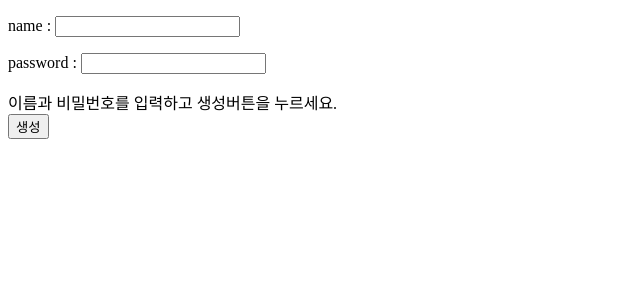
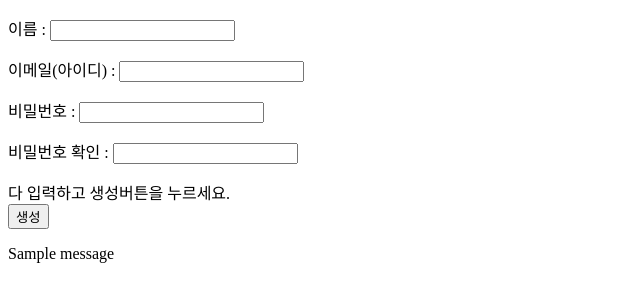
Before and after one commit to knghyunwoo/elice_library, a Flask app: template templates/register.html in a window 1280 px wide. Shown: the top 302 px of the page, without its empty margins (0-640 px from the left). Run offline with Flask 2, Linux system fonts and the light colour scheme; the template is opened without the code that fills it, so the values that code supplies are empty; one stand-in notice (Sample message) is shown.

Commit message:
done except register one issue

```diff
--- a/app.py
+++ b/app.py
@@ -1,6 +1,6 @@
 import pymysql
-from flask import Flask, request, jsonify, session, render_template, redirect, url_for
-from flask_RESTful import reqparse, abort, Api, Resource
+from flask import Flask, request, jsonify, session, render_template, redirect, url_for, flash
+from flask_restful import reqparse, abort, Api, Resource
 from werkzeug.security import check_password_hash, generate_password_hash
 from flask_migrate import Migrate
 from flask_sqlalchemy import SQLAlchemy
@@ -9,105 +9,115 @@ import config
 app = Flask(__name__)
 api = Api(app)
 
-# #데이터베이스 연결, azure mysql로 데이터베이스를 설정하였습니다.
-# db = pymysql.connect(
-#         user = 'knghyunwoo@elice-api',
-#         passwd = 'iAMJENIUS1',
-#         host = 'elice-api.mysql.database.azure.com',
-#         db = 'elice_db',
-#         charset = 'utf8'
-#     )
-# cursor = db.cursor()
+# #데이터베이스 연결
+conn = pymysql.connect(
+        user='root',
+        passwd='Iamjenius1',
+        host='127.0.0.1',
+        db='library',
+        charset='utf8'
+    )
+curs = conn.cursor()
 
-parser = reqparse.RequestParser()
+# parser = reqparse.RequestParser()
 
-#완전 기본루트
+#완전 기본루트 환영루트
 @app.route('/')
-def abc():
-    return """
-        If you want to
-        1. Signup, please add /auth/register
-        2. Login, please add /auth/login
-        3. Logout, please add /auth/logout
-    """
-
-"""
-과제 1
-User APIs : 유저 SignUp / Login / Logout
-
-SignUp API : *fullname*, *email*, *password* 을 입력받아 새로운 유저를 가입시킵니다.
-Login API : *email*, *password* 를 입력받아 특정 유저로 로그인합니다.
-Logout API : 현재 로그인 된 유저를 로그아웃합니다.
-"""
+def welcome():
+    return render_template('welcome.html')
 
 # session을 위한 secret_key 설정
 app.config.from_mapping(SECRET_KEY='dev')
+
 #SIGNUP
-@app.route('/auth/register', methods=['POST'])
+# /register 주소에서 GET과 POST 메소드 방식의 요청을 모두 받음
+@app.route('/register', methods=('GET', 'POST'))
 def register():
+    # POST 요청을 받았다면?
     if request.method == 'POST':
-        fullname = request.form['fullname']
-        email = request.form['email']
+        # 아이디와 비밀번호를 폼에서 가져옵니다.
+        name = request.form['name']
+        username = request.form['username']
+        password = request.form['password']
+        password_check = request.form['password_check']
+
+        error = None
+
+        # 이름이 없다면?
+        if not name:
+            error = '이름이 유효하지 않습니다.'
+        # 아이디가 없다면?
+        elif not username:
+            error = '아이디가 유효하지 않습니다.'
+        # 비밀번호가 없다면?
+        elif not password:
+            error = '비밀번호가 유효하지 않습니다.'
+        elif password != password_check:
+            error = "비밀번호가 비밀번호 확인과 같지 않습니다."
+        # 이미 있는 계정이라면?
+        elif curs.execute(
+            'SELECT idEmail FROM user WHERE idEmail = ?', (username,)
+        ).fetchone() is not None:
+            error = f"{username} 계정은 이미 등록된 계정입니다."
+        # username_tuple = (username, )
+        # query = f"SELECT idEmail FROM user WHERE idEmail = {username_tuple}"
+        # print(curs.execute(query).fetchone())
+        # if curs.execute(query).fetchone() is not None:
+        #     error = '계정은 이미 등록된 계정입니다.'
+
+        # 에러 메세지를 화면에 나타냅니다. (flashing)
+        flash(error)
+
+        # 에러가 발생하지 않았다면 회원가입 실행
+        if error is None:
+            insert_value = (username, generate_password_hash(password), name)
+            query = f"INSERT INTO user (idEmail, password, name) VALUES {insert_value}"
+            curs.execute(query)
+            conn.commit()
+            return redirect(url_for('login'))
+
+
+    return render_template('register.html')
+
+#LOGIN
+@app.route('/login', methods=('GET', 'POST'))
+def login():
+    if request.method == 'POST':
+        username = request.form['username']
         password = request.form['password']
         error = None
 
-        # 아이디가 없다면?
-        if not fullname:
-            error = 'fullname이 유효하지 않습니다.'
-        # 비밀번호가 없다면?
-        elif not password:
-            error = 'Password가 유효하지 않습니다.'
-        # 이메일이 없다면?
-        elif not email:
-            error = 'email이 유효하지 않습니다.'
+        sql = "SELECT * FROM user WHERE idEmail = (%s)"
+        curs.execute(sql, (username))
+        user = curs.fetchone()
 
-        # 에러가 발생하지 않았다면 회원가입 실행
-        # if error is None:
-        #     cursor.execute(
-        #         'INSERT INTO `user` (`fullname`, `email`, `password`) VALUES (%s, %s, %s)',
-        #         (fullname, email, generate_password_hash(password))
-        #     )
-        #     db.commit()
+        print(user)
 
-        return "Success You are now registered"
+        # 입력한 유저의 정보가 없을 때
+        if user is None:
+            error = '등록되지 않은 계정입니다.'
+        elif not check_password_hash(user[1], password): #3번째 인덱스가 비밀번호입니다.
+            error = 'password가 틀렸습니다.'
 
-#LOGIN
-@app.route('/auth/login', methods=['POST'])
-def login():
-    if request.method == 'POST':
-        email = request.form['email']
-        password = request.form['password']
-        error = None
+        # 정상적인 정보를 요청받았다면?
+        if error is None:
+            # 로그인을 위해 기존 session을 비웁니다.
+            session.clear()
+            # 지금 로그인한 유저의 정보로 session을 등록합니다.
+            session['user_id'] = user[0] #0번째 인덱스가 user_id 값입니다.
 
-        sql = "SELECT * FROM user WHERE email = (%s)"
-        # cursor.execute(sql, (email))
-        # user = cursor.fetchone()
-
-        # print(user)
-
-        # # 입력한 유저의 정보가 없을 때
-        # if user is None:
-        #     error = '등록되지 않은 계정입니다.'
-        # elif not check_password_hash(user[3], password): #3번째 인덱스가 비밀번호입니다.
-        #     error = 'password가 틀렸습니다.'
-
-        # # 정상적인 정보를 요청받았다면?
-        # if error is None:
-        #     # 로그인을 위해 기존 session을 비웁니다.
-        #     session.clear()
-        #     # 지금 로그인한 유저의 정보로 session을 등록합니다.
-        #     session['user_id'] = user[0] #0번째 인덱스가 user_id 값입니다.
-
-        #     return "Success You are now logged in"
+            return render_template('loggedin.html')
 
         return error
 
+    return render_template('login.html')
+
 #LOGOUT
-@app.route('/auth/logout')
+@app.route('/logout')
 def logout():
     try:
         session.clear()
-        return "logout success"
+        return render_template('welcome.html')
     except:
         return "logout failed"
 
--- a/templates/loggedin.html
+++ b/templates/loggedin.html
@@ -8,7 +8,8 @@
 <body>
         <form action = "" method="post">
         <p>로그인 성공 페이지</p>
-        <a href= "/logout">로그아웃</a>
+        <p>메인 도서관 페이지로 바꿀 예정</p>
+        <a href= "{{ url_for('logout') }}">로그아웃</a>
         </form>
 </body>
 </html>
--- a/templates/register.html
+++ b/templates/register.html
@@ -7,9 +7,14 @@
 
 <body>
     <form action = "/register" method="post">
-        <p>name : <input type="text" name = "username"></p>
-        <p>password : <input type="password" name = "password"></p>
-        <p>이름과 비밀번호를 입력하고 생성버튼을 누르세요.<br> <input type = "submit" value = "생성"/> </p>
+        <p>이름 : <input type="text" name = "name"></p>
+        <p>이메일(아이디) : <input type="text" name = "username"></p>
+        <p>비밀번호 : <input type="password" name = "password"></p>
+        <p>비밀번호 확인 : <input type="password" name = "password_check"></p>
+        <p>다 입력하고 생성버튼을 누르세요.<br> <input type = "submit" value = "생성"/> </p>
     </form>
+    {% for message in get_flashed_messages() %}
+    <div class="flash">{{ message }}</div>
+    {% endfor %}
 </body>
 </html>
```
Also changed, not shown: templates/welcome.html (added, +12 -0 lines).
